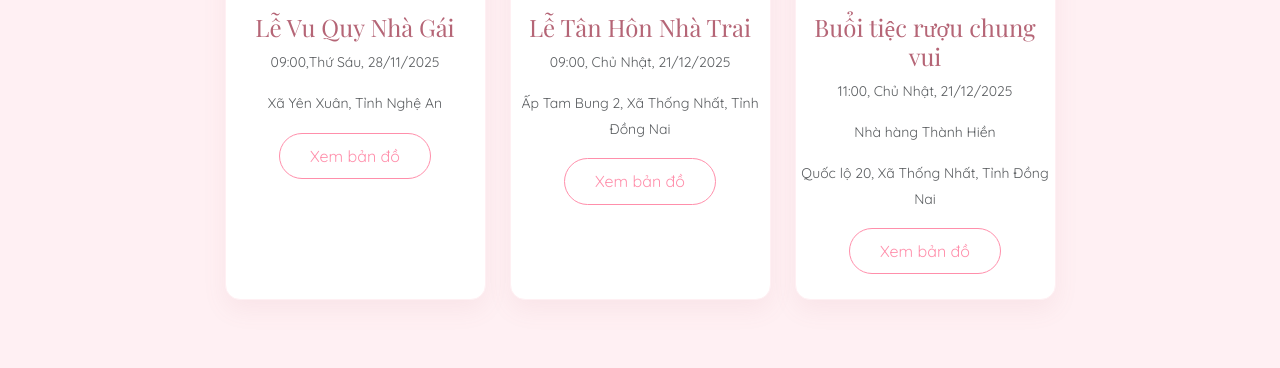
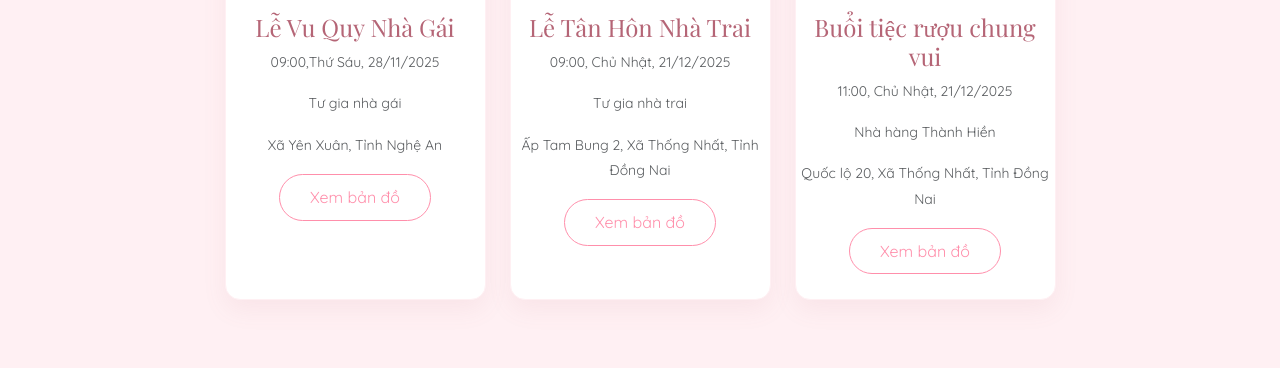
Before and after one commit to Halac2007/wedding, a plain HTML site: page index.html in a window 1280 px wide. Shown: the part 3826-4194 px from the top of the page. Drawn offline with nearby package versions, Linux system fonts and the light colour scheme; no server answers.

Commit message:
Update index.html

```diff
--- a/index.html
+++ b/index.html
@@ -1116,6 +1116,7 @@
               <img src="img/vq.jpg" class="event-img mb-3" />
               <h4>Lễ Vu Quy Nhà Gái</h4>
               <p class="text-muted small">09:00,Thứ Sáu, 28/11/2025</p>
+              <p class="text-muted small">Tư gia nhà gái</p>
               <p class="text-muted small">Xã Yên Xuân, Tỉnh Nghệ An</p>
               <a href="#" class="btn-custom">Xem bản đồ</a>
             </div>
@@ -1126,8 +1127,9 @@
               <img src="img/50100.jpg" class="event-img mb-3" />
               <h4>Lễ Tân Hôn Nhà Trai</h4>
               <p class="text-muted small">09:00, Chủ Nhật, 21/12/2025</p>
+              <p class="text-muted small">Tư gia nhà trai</p>
               <p class="text-muted small">Ấp Tam Bung 2, Xã Thống Nhất, Tỉnh Đồng Nai</p>
-              <a href="#" class="btn-custom">Xem bản đồ</a>
+              <a href="https://maps.app.goo.gl/A96SJVpemX4rSioE9" class="btn-custom">Xem bản đồ</a>
             </div>
           </div>
 
```
